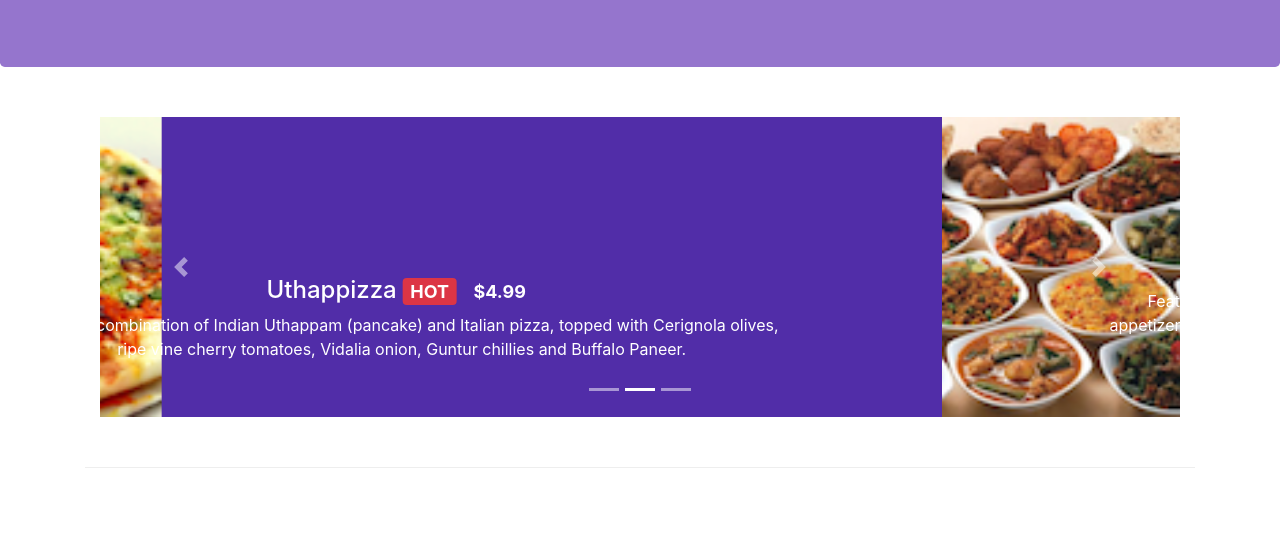
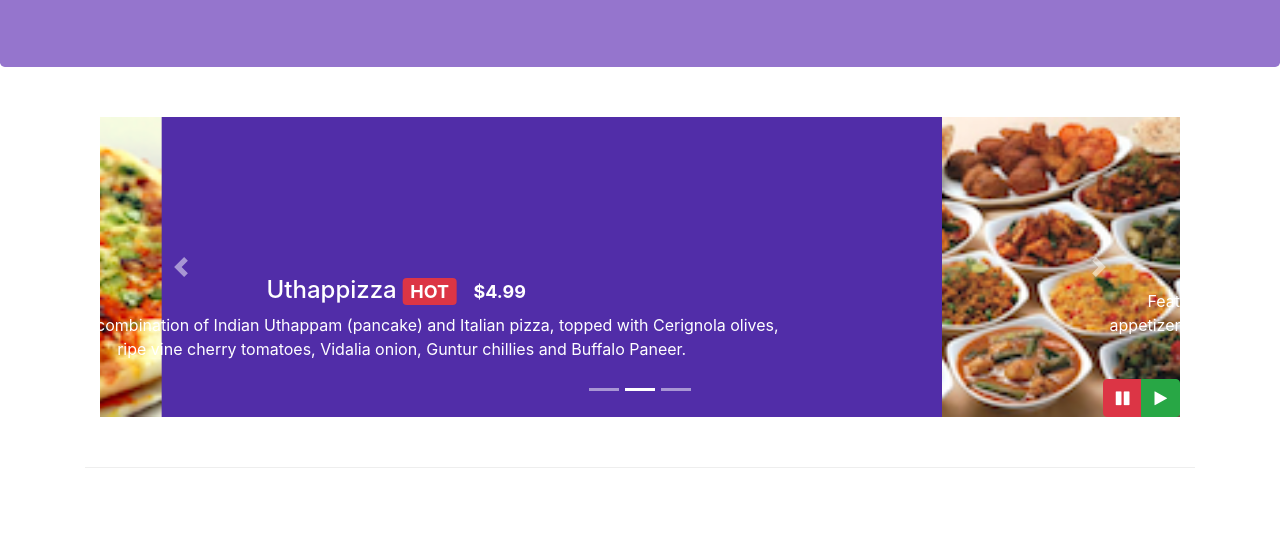
Before and after one commit to farzammalekzad/BT4, a website: page index.html in a window 1280 px wide. Shown: the part 267-800 px from the top of the page. Drawn offline with nearby package versions, Linux system fonts and the light colour scheme.

Commit message:
Bootstrap JQuery

```diff
--- a/css/styles.css
+++ b/css/styles.css
@@ -53,3 +53,9 @@ body {
     left: 0;
     min-height: 300px;
 }
+#carouselButton {
+    position: absolute;
+    right: 0;
+    bottom: 0;
+    z-index: 1;
+}
--- a/index.html
+++ b/index.html
@@ -130,6 +130,14 @@
                     <a href="#mycarousel" class="carousel-control-next" role="button" data-slide="next">
                         <span class="carousel-control-next-icon"></span>
                     </a>
+                    <div class="btn-group" id="carouselButton">
+                        <button class="btn btn-danger" id="carousel-pause">
+                            <span class="fa fa-pause"></span>
+                        </button>
+                        <button class="btn btn-success" id="carousel-play">
+                            <span class="fa fa-play"></span>
+                        </button>
+                    </div>
                 </div>
             </div>
         </div>
@@ -304,6 +312,18 @@
     <script src="node_modules/jquery/dist/jquery.slim.min.js"></script>
     <script src="node_modules/popper.js/dist/umd/popper.min.js"></script>
     <script src="node_modules/bootstrap/dist/js/bootstrap.min.js"></script>
+    <script>
+        $(document).ready(function () {
+          $('#mycarousel').carousel({interval:2000});
+          $('#carousel-pause').click(function () {
+              $('#mycarousel').carousel('pause');
+          });
+          $('#carousel-play').click(function () {
+              $('#mycarousel').carousel('cycle');
+          });
+        });
+
+    </script>
 </body>
 
 </html>
```
